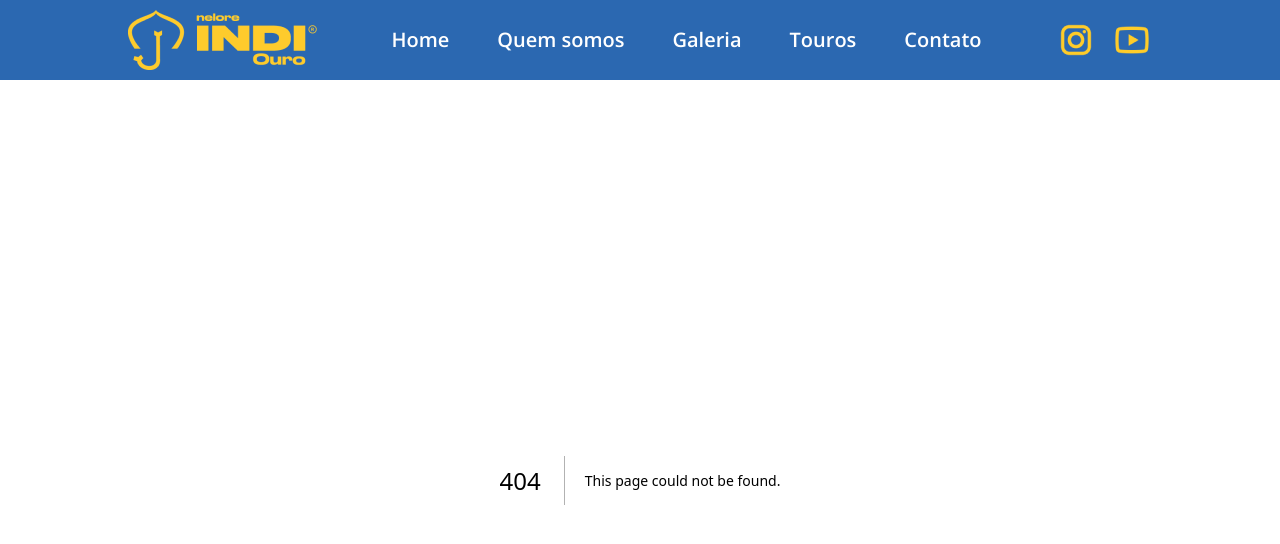
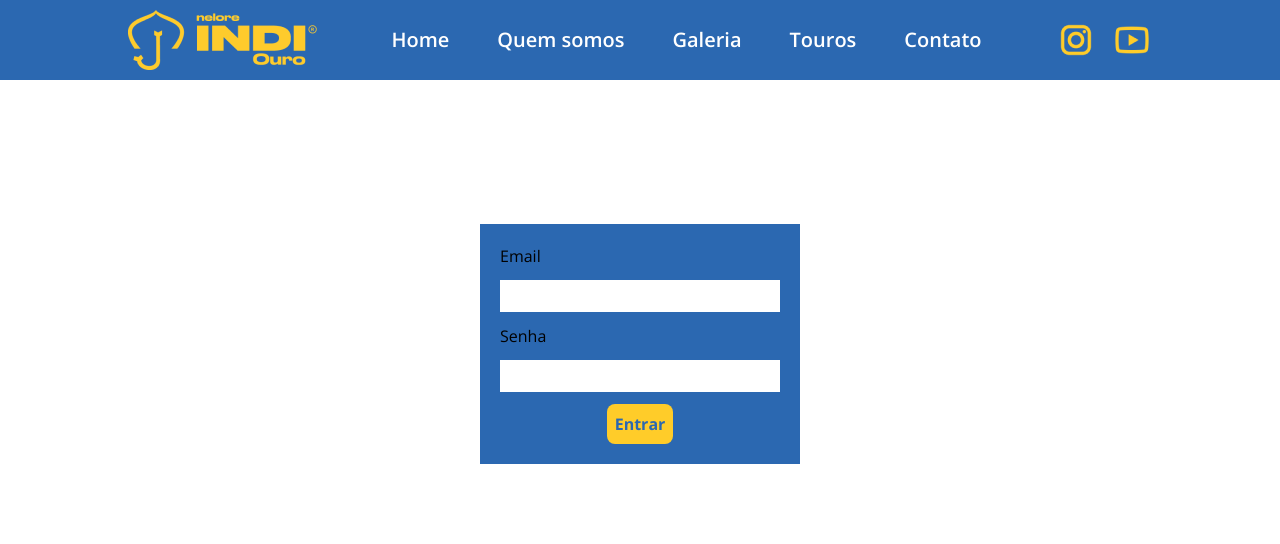
Before and after one commit to DevPBDias/indi-ouro-website, a Next.js app: page /login in a window 1280 px wide. Before the commit this address had no page. Shown: the top 544 px of the page. Built offline with nearby package versions, Linux system fonts and the light colour scheme.

Commit message:
feat: created login btn and page for admin

```diff
--- /dev/null
+++ b/src/app/login/page.tsx
@@ -0,0 +1,28 @@
+'use client'
+
+import { useRouter } from 'next/navigation'
+import React from 'react'
+
+const Login = () => {
+  const router = useRouter()
+
+  return (
+    <form className='bg-[--primary-color] m-auto mt-36 flex flex-col justify-center items-center gap-3 p-5 w-1/4'>
+      <div className='flex flex-col justify-center items-start gap-3 w-full'>
+        <label htmlFor="email">Email</label>
+        <input className='w-full py-1' type="email" name="" id="email" />
+        <label htmlFor="password">Senha</label>
+        <input className='w-full py-1' type="password" name="" id="password" />
+      </div>
+      <button
+        className='bg-[--secondary-color] text-[--primary-color] font-bold p-2 w-max rounded-lg'
+        type="button"
+        onClick={() => router.push('/admin')}
+      >
+        Entrar
+      </button>
+    </form>
+  )
+}
+
+export default Login
--- /dev/null
+++ b/src/components/header/AdminBtn.tsx
@@ -0,0 +1,14 @@
+import Image from 'next/image'
+import Link from 'next/link'
+import React from 'react'
+import adminIcon from '../../../public/icons/adminIcon.png'
+
+const AdminBtn = () => {
+    return (
+        <Link href='/login' className='opacity-0 hover:opacity-100 m-auto w-9 h-9 absolute top-6 right-4'>
+            <Image className='w-full h-full' src={adminIcon} alt='admin icon' />
+        </Link>
+    )
+}
+
+export default AdminBtn
--- a/src/components/header/Header.tsx
+++ b/src/components/header/Header.tsx
@@ -2,6 +2,7 @@ import React from 'react'
 import Logo from '../Logo'
 import Navbar from './Navbar'
 import IconsBar from '../IconsBar'
+import AdminBtn from './AdminBtn'
 
 const Header = () => {
     return (
@@ -10,6 +11,7 @@ const Header = () => {
                 <Logo />
                 <Navbar />
                 <IconsBar />
+                <AdminBtn />
             </section>
         </header>
     )
```
Also changed, not shown: public/icons/adminIcon.png (added).
